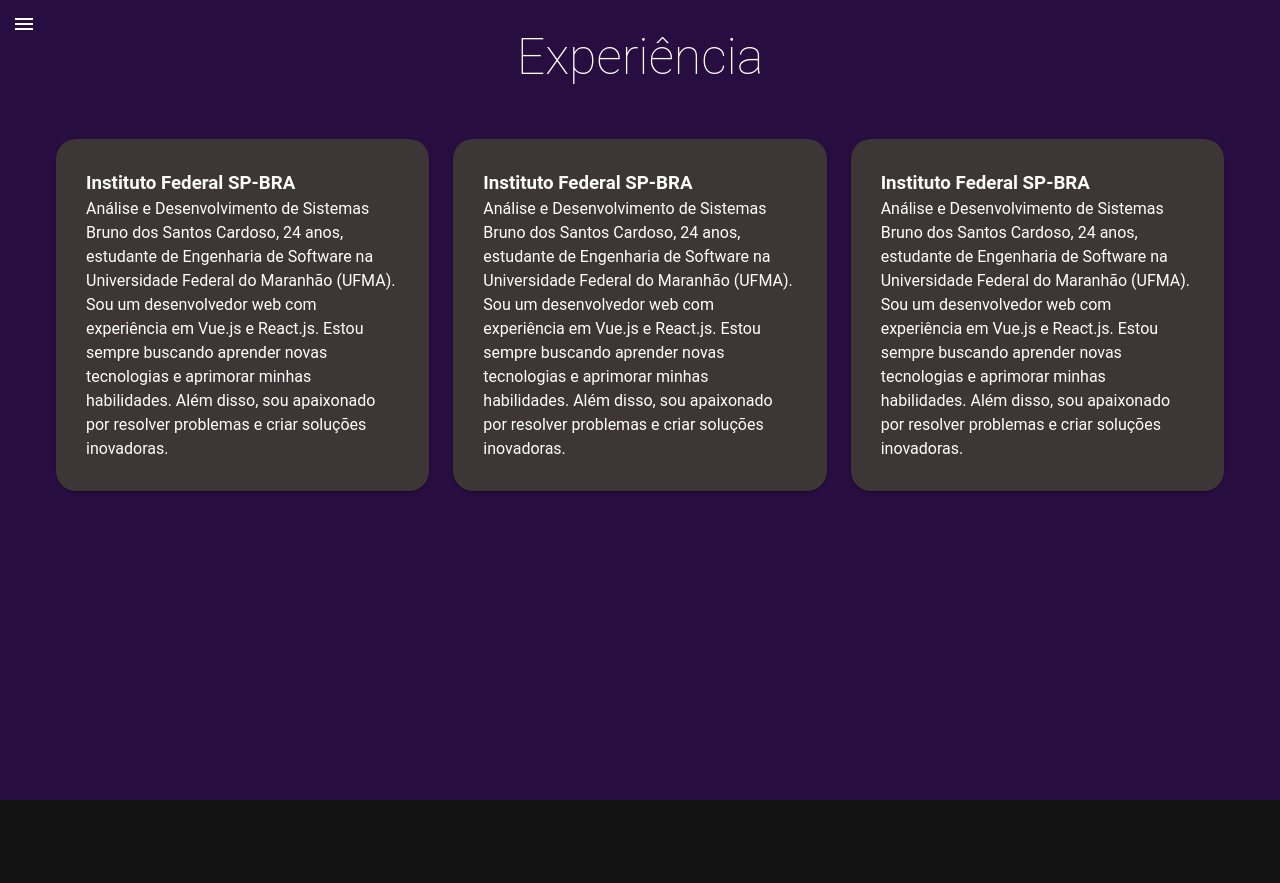
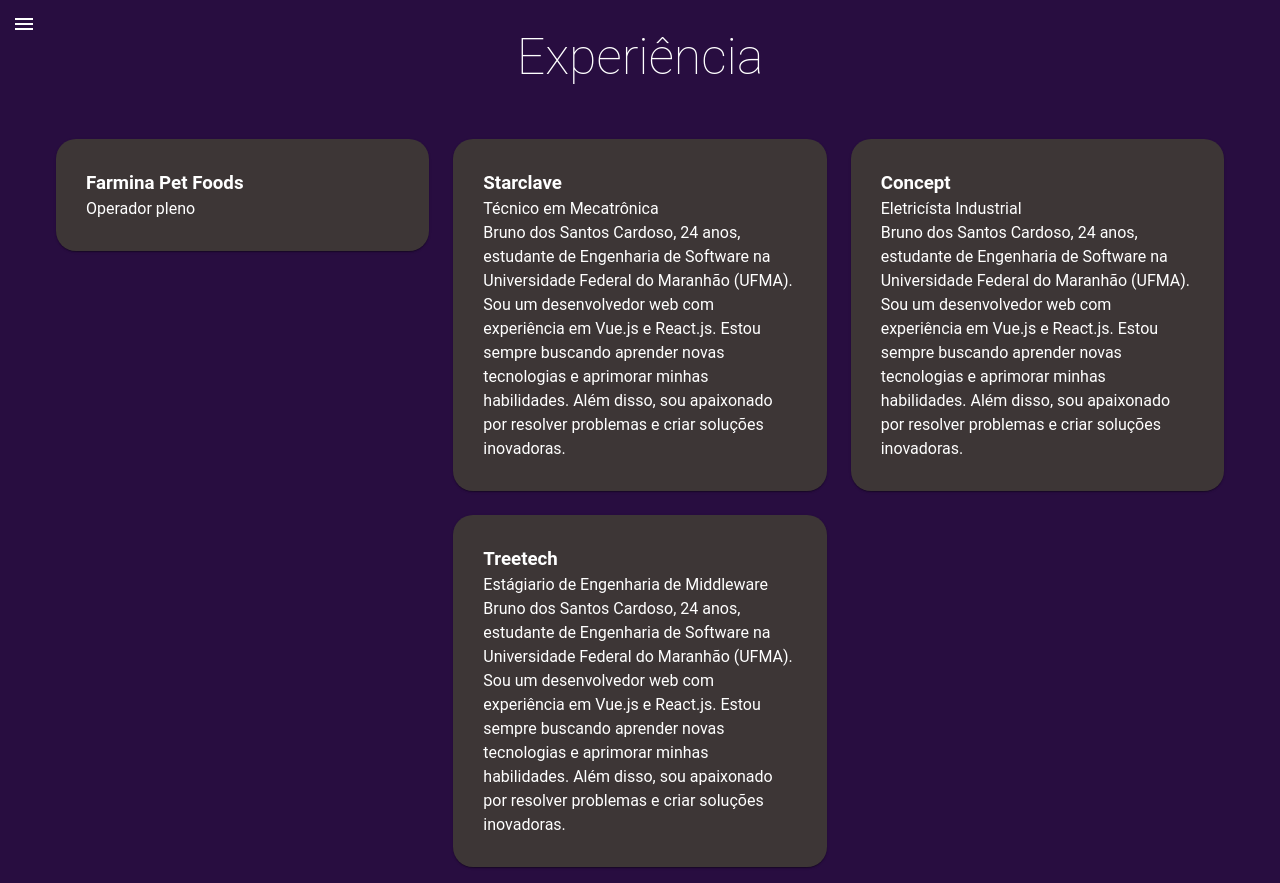
Before and after one commit to BrunoCardoso12/Portifolio-vuetify, a Vue app: page /experience in a window 1280 px wide. Before the commit the page ends 800 px from the top, so only its background shows below. Built offline with nearby package versions, Linux system fonts and the light colour scheme.

Commit message:
Adicionando informação das minhas experiência

```diff
--- a/src/views/Experience.vue
+++ b/src/views/Experience.vue
@@ -38,20 +38,26 @@
 <script setup>
 const cards = [
   {
-    titulo: 'Instituto Federal SP-BRA',
-    descricao: 'Análise e Desenvolvimento de Sistemas',
+    titulo: 'Farmina Pet Foods',
+    descricao: 'Operador pleno',
+    apresentacao: '',
+    link: '',
+  },
+  {
+    titulo: 'Starclave',
+    descricao: 'Técnico em Mecatrônica',
     apresentacao: 'Bruno dos Santos Cardoso, 24 anos, estudante de Engenharia de Software na Universidade Federal do Maranhão (UFMA). Sou um desenvolvedor web com experiência em Vue.js e React.js. Estou sempre buscando aprender novas tecnologias e aprimorar minhas habilidades. Além disso, sou apaixonado por resolver problemas e criar soluções inovadoras.',
     link: '',
   },
   {
-    titulo: 'Instituto Federal SP-BRA',
-    descricao: 'Análise e Desenvolvimento de Sistemas',
+    titulo: 'Concept',
+    descricao: 'Eletricísta Industrial',
     apresentacao: 'Bruno dos Santos Cardoso, 24 anos, estudante de Engenharia de Software na Universidade Federal do Maranhão (UFMA). Sou um desenvolvedor web com experiência em Vue.js e React.js. Estou sempre buscando aprender novas tecnologias e aprimorar minhas habilidades. Além disso, sou apaixonado por resolver problemas e criar soluções inovadoras.',
     link: '',
   },
-  {
-    titulo: 'Instituto Federal SP-BRA',
-    descricao: 'Análise e Desenvolvimento de Sistemas',
+   {
+    titulo: 'Treetech',
+    descricao: 'Estágiario de Engenharia de Middleware',
     apresentacao: 'Bruno dos Santos Cardoso, 24 anos, estudante de Engenharia de Software na Universidade Federal do Maranhão (UFMA). Sou um desenvolvedor web com experiência em Vue.js e React.js. Estou sempre buscando aprender novas tecnologias e aprimorar minhas habilidades. Além disso, sou apaixonado por resolver problemas e criar soluções inovadoras.',
     link: '',
   }
```
